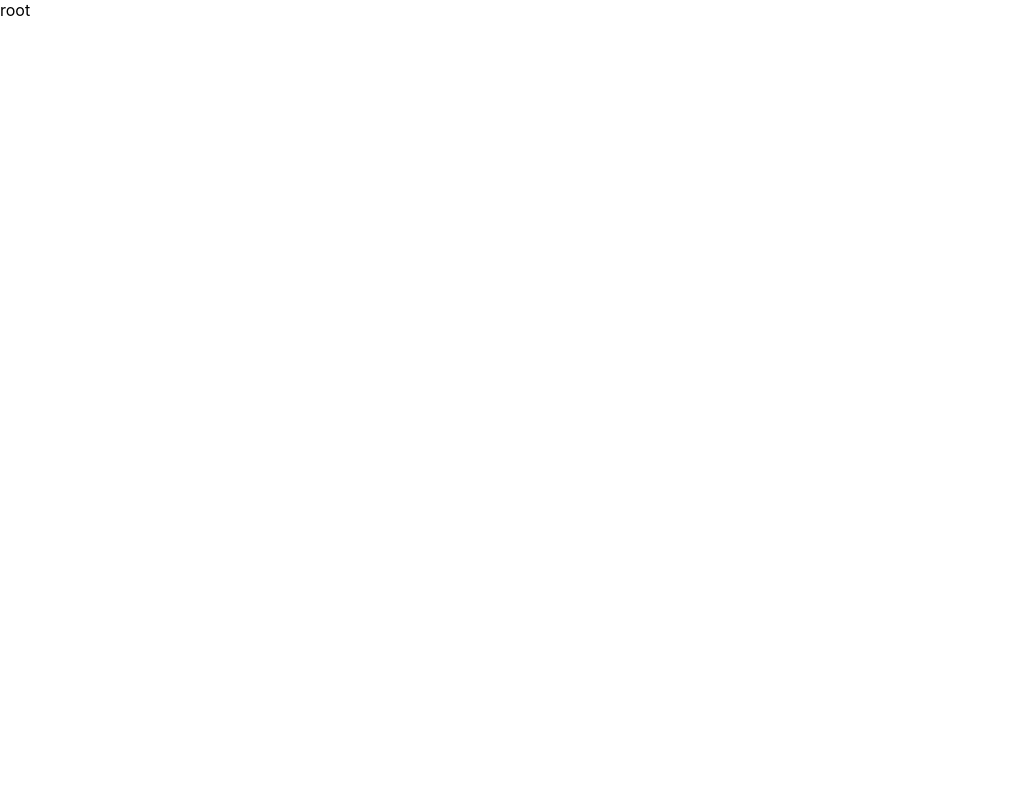
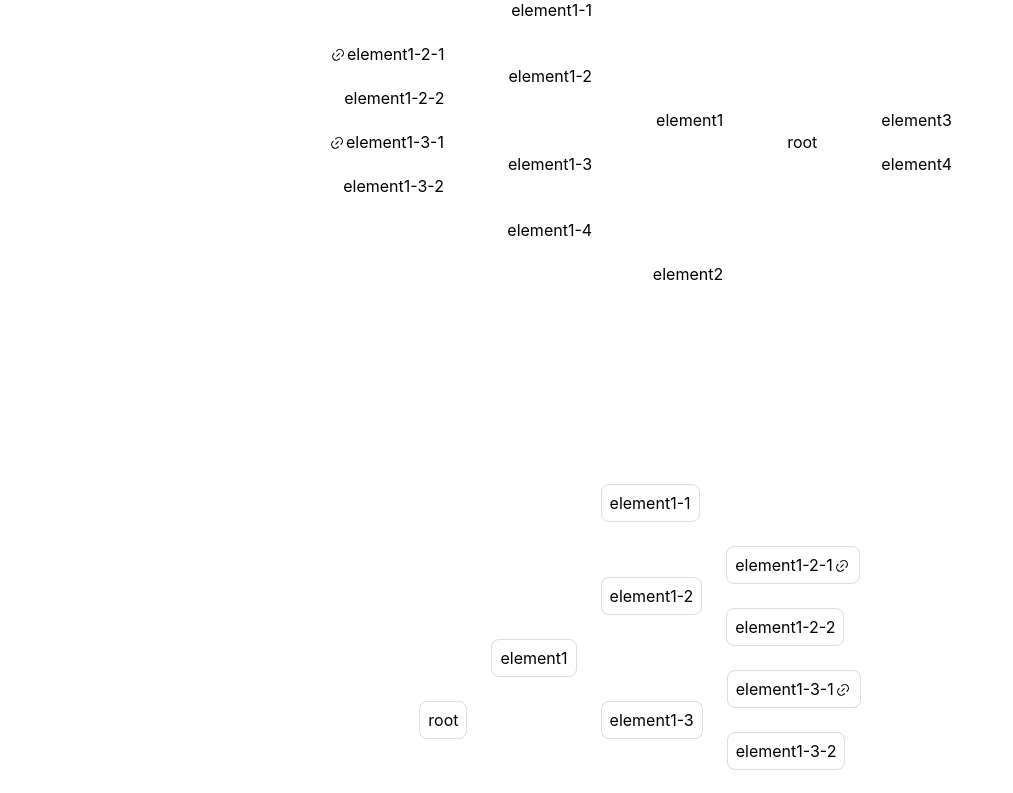
Before and after one commit to StreakingMan/react-simple-mind, a React (Vite) app: page / in a window 1280 px wide. Shown: the top 793 px of the page, without its empty margins (0-1013 px from the left). Built offline with nearby package versions, Linux system fonts and the light colour scheme.

Commit message:
feat(element): flex布局，节点显示隐藏

```diff
--- a/components/Element/index.module.scss
+++ b/components/Element/index.module.scss
@@ -1,3 +1,56 @@
 .element {
-    //
+    display: flex;
+    align-items: center;
+    gap: var(--row-gap);
+
+    .title {
+        position: relative;
+        .toggle {
+            cursor: pointer;
+            position: absolute;
+
+            top: 0;
+            height: 100%;
+            opacity: 0;
+            box-sizing: border-box;
+            transition: 0.3s;
+            display: flex;
+            align-items: center;
+            justify-content: center;
+        }
+        &:hover,
+        &.closed {
+            .toggle {
+                opacity: 1;
+            }
+        }
+    }
+    .list {
+        display: flex;
+        flex-direction: column;
+        gap: var(--col-gap);
+    }
+
+    &.left {
+        flex-direction: row-reverse;
+        .title {
+            .toggle {
+                right: 100%;
+            }
+        }
+        .list {
+            align-items: flex-end;
+        }
+    }
+    &.right {
+        flex-direction: row;
+        .title {
+            .toggle {
+                left: 100%;
+            }
+        }
+        .list {
+            align-items: flex-start;
+        }
+    }
 }
--- a/components/Element/index.tsx
+++ b/components/Element/index.tsx
@@ -1,10 +1,53 @@
-import React, { FC } from 'react';
+import React, { FC, useState } from 'react';
 import classnames from 'classnames';
 import style from './index.module.scss';
 import { ElementProps } from './interface';
+import { LinkIcon, ToggleIcon } from '../icons';
 
-const Element: FC<ElementProps> = () => {
-    return <div className={classnames(style.element)}>element</div>;
+const Element: FC<ElementProps> = ({ data, position, className }) => {
+    const [closed, setClosed] = useState<boolean>(false);
+    return (
+        <div className={classnames(style.element, style[position])}>
+            <div
+                className={classnames(
+                    style.title,
+                    className,
+                    closed && style.closed
+                )}
+                style={{
+                    cursor: data.url ? 'pointer' : 'default',
+                }}
+                onClick={() => data.url && window.open(data.url, '_blank')}
+            >
+                {data.url && position === 'left' && LinkIcon}
+                {data.title}
+                {!!data.children?.length && (
+                    <div
+                        className={style.toggle}
+                        onClick={(e) => {
+                            e.stopPropagation();
+                            setClosed(!closed);
+                        }}
+                    >
+                        {ToggleIcon(closed)}
+                    </div>
+                )}
+                {data.url && position === 'right' && LinkIcon}
+            </div>
+            {!!data.children?.length && !closed && (
+                <div className={classnames(style.list)}>
+                    {data.children.map((ele, idx) => (
+                        <Element
+                            key={idx}
+                            data={ele}
+                            className={className}
+                            position={position}
+                        />
+                    ))}
+                </div>
+            )}
+        </div>
+    );
 };
 
 export default Element;
--- a/components/Element/interface.ts
+++ b/components/Element/interface.ts
@@ -1,6 +1,7 @@
-import React from 'react';
+import { SimpleMindProps } from '../SimpleMind/interface';
 
 export interface ElementProps {
     className?: string;
-    children?: React.ReactNode;
+    data: SimpleMindProps['data'];
+    position: 'left' | 'right';
 }
--- a/components/Line/index.tsx
+++ b/components/Line/index.tsx
@@ -4,7 +4,7 @@ import style from './index.module.scss';
 import { LineProps } from './interface';
 
 const Line: FC<LineProps> = () => {
-    return <div className={classnames(style.line)}>line</div>;
+    return <div className={classnames(style.line)}></div>;
 };
 
 export default Line;
--- a/components/SimpleMind/index.module.scss
+++ b/components/SimpleMind/index.module.scss
@@ -1,4 +1,29 @@
 .simpleMind {
+    position: relative;
+}
+
+.elementLayer {
     display: flex;
     align-items: center;
+    justify-content: center;
+    gap: var(--row-gap);
+    .listContainer {
+        display: flex;
+        flex-direction: column;
+        gap: var(--col-gap);
+        &.left {
+            align-items: flex-end;
+        }
+        &.right {
+            align-items: flex-start;
+        }
+    }
 }
+
+.lineLayer {
+    position: absolute;
+    left: 0;
+    right: 0;
+    top: 0;
+    bottom: 0;
+}
--- a/components/SimpleMind/index.tsx
+++ b/components/SimpleMind/index.tsx
@@ -2,9 +2,92 @@ import React, { FC } from 'react';
 import classnames from 'classnames';
 import style from './index.module.scss';
 import { SimpleMindProps } from './interface';
+import Element from '../Element';
+import Line from '../Line';
 
-const SimpleMind: FC<SimpleMindProps> = ({ data }) => {
-    return <div className={classnames(style.simpleMind)}>{data.title}</div>;
+const SimpleMind: FC<SimpleMindProps> = ({
+    data,
+    layout = 'doubleSide',
+    elementClassName,
+    className,
+    gap,
+}) => {
+    const allElements = data.children || [];
+    const leftElements: SimpleMindProps['data'][] = [];
+    const rightElements: SimpleMindProps['data'][] = [];
+
+    if (layout === 'singleSide') {
+        // 单边布局
+        rightElements.push(...allElements);
+    } else {
+        // 双边布局
+        if (allElements.length > 3) {
+            leftElements.push(...allElements.slice(0, allElements.length / 2));
+            rightElements.push(...allElements.slice(allElements.length / 2));
+        } else {
+            rightElements.push(...allElements);
+        }
+    }
+
+    let rowGap = 24,
+        colGap = 24;
+    if (Array.isArray(gap)) {
+        rowGap = gap[0] ?? 24;
+        colGap = gap[1] ?? 24;
+    } else if (gap) {
+        rowGap = gap;
+        colGap = gap;
+    }
+
+    return (
+        <div
+            style={{
+                // eslint-disable-next-line @typescript-eslint/ban-ts-comment
+                // @ts-ignore
+                '--row-gap': `${rowGap}px`,
+                '--col-gap': `${colGap}px`,
+            }}
+            className={classnames(style.simpleMind, className)}
+        >
+            <div className={style.lineLayer}>
+                <Line />
+            </div>
+
+            <div className={style.elementLayer}>
+                {!!leftElements.length && (
+                    <div
+                        className={classnames(style.listContainer, style.left)}
+                    >
+                        {leftElements.map((ele, idx) => (
+                            <Element
+                                key={`left${idx}`}
+                                position={'left'}
+                                data={ele}
+                                className={elementClassName}
+                            />
+                        ))}
+                    </div>
+                )}
+
+                <div className={classnames(elementClassName)}>{data.title}</div>
+
+                {!!rightElements.length && (
+                    <div
+                        className={classnames(style.listContainer, style.right)}
+                    >
+                        {rightElements.map((ele, idx) => (
+                            <Element
+                                key={`right${idx}`}
+                                position={'right'}
+                                data={ele}
+                                className={elementClassName}
+                            />
+                        ))}
+                    </div>
+                )}
+            </div>
+        </div>
+    );
 };
 
 export default SimpleMind;
--- a/components/SimpleMind/interface.ts
+++ b/components/SimpleMind/interface.ts
@@ -6,5 +6,8 @@ interface Data {
 
 export interface SimpleMindProps {
     data: Data;
+    className?: string;
     elementClassName?: string;
+    layout?: 'singleSide' | 'doubleSide';
+    gap?: number | number[];
 }
--- /dev/null
+++ b/components/icons.tsx
@@ -0,0 +1,32 @@
+import React from 'react';
+
+export const LinkIcon = (
+    <svg
+        style={{ verticalAlign: 'bottom' }}
+        viewBox="0 0 1024 1024"
+        width="18"
+        height="18"
+    >
+        <path d="M314.2144 401.9712a32 32 0 0 1 0 45.2608l-22.8608 22.912a181.504 181.504 0 0 0-4.736 251.776l4.736 4.8896a181.504 181.504 0 0 0 251.776 4.736l4.8896-4.736 22.8864-22.8864a32 32 0 0 1 45.2608 45.2608l-22.8864 22.8864c-94.1056 94.1056-245.5808 95.8464-341.8112 5.2224l-5.376-5.2224c-94.1056-94.1056-95.8464-245.5808-5.2224-341.8112l5.2224-5.376 22.8608-22.8864a32 32 0 0 1 45.2608 0z m120.5504-165.76a245.504 245.504 0 0 1 347.1872 0c94.1056 94.1056 95.8464 245.5808 5.2224 341.8112l-5.2224 5.376-22.8864 22.8864a32 32 0 0 1-45.2608-45.2608l22.8864-22.8864a181.504 181.504 0 0 0 4.736-251.776l-4.736-4.8896a181.504 181.504 0 0 0-251.776-4.736l-4.8896 4.736-22.912 22.8608a32 32 0 0 1-45.2608-45.2352l22.912-22.8864z" />
+        <path d="M604.5696 413.5936a32 32 0 0 1 2.2016 42.8032l-2.2016 2.432-135.8592 135.8848a32 32 0 0 1-47.4368-42.8288l2.2016-2.432 135.8592-135.8592a32 32 0 0 1 45.2352 0z" />
+    </svg>
+);
+
+export const ToggleIcon = (closed: boolean) => {
+    return (
+        <svg width="16" height="16">
+            <path d="M3 8 L13 8" stroke="currentColor" strokeWidth="1" />
+            {closed && (
+                <path d="M8 3 L8 13" stroke="currentColor" strokeWidth="1" />
+            )}
+            <circle
+                cx="8"
+                cy="8"
+                r="7"
+                stroke="currentColor"
+                fill="transparent"
+                strokeWidth="1"
+            />
+        </svg>
+    );
+};
--- /dev/null
+++ b/src/App.css
@@ -0,0 +1,9 @@
+.demo2 {
+    margin-top: 200px;
+}
+
+.element {
+    border: 1px solid gainsboro;
+    border-radius: 8px;
+    padding: 8px;
+}
--- a/src/App.tsx
+++ b/src/App.tsx
@@ -1,11 +1,17 @@
 import React from 'react';
 import SimpleMind from '../components';
 import { testData } from './test-data';
+import './App.css';
 
 function App() {
     return (
         <div>
-            <SimpleMind data={testData} />
+            <SimpleMind data={testData} gap={[64, 24]} />
+            <SimpleMind
+                className={'demo2'}
+                elementClassName={'element'}
+                data={{ ...testData, children: testData.children?.slice(0, 3) }}
+            />
         </div>
     );
 }
--- a/src/test-data.ts
+++ b/src/test-data.ts
@@ -2,4 +2,30 @@ import { SimpleMindProps } from '../components/SimpleMind/interface';
 
 export const testData: SimpleMindProps['data'] = {
     title: 'root',
+    children: [
+        {
+            title: 'element1',
+            children: [
+                { title: 'element1-1' },
+                {
+                    title: 'element1-2',
+                    children: [
+                        { title: 'element1-2-1', url: 'https://baidu.com' },
+                        { title: 'element1-2-2' },
+                    ],
+                },
+                {
+                    title: 'element1-3',
+                    children: [
+                        { title: 'element1-3-1', url: 'https://baidu.com' },
+                        { title: 'element1-3-2' },
+                    ],
+                },
+                { title: 'element1-4' },
+            ],
+        },
+        { title: 'element2' },
+        { title: 'element3' },
+        { title: 'element4' },
+    ],
 };
```
